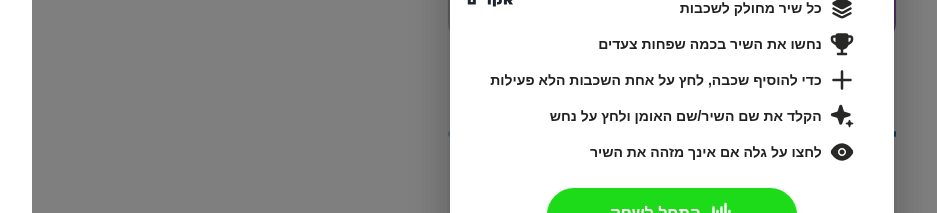
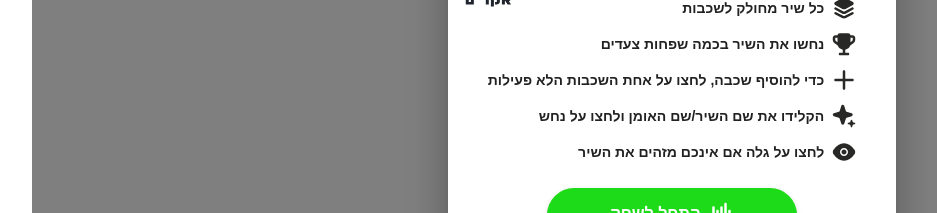
Before and after one commit to dor29494/Bandle-clone, a React (Create React App) app: page /daily in a window 1280 px wide. Both pictures are taken after a click on the button "הסבר על המשחק". Shown: the part 305-518 px from the top of the page, without its empty margins (283-1220 px from the left). Built offline with nearby package versions, Linux system fonts and the light colour scheme.

Commit message:
text changes before baba

```diff
--- a/src/Components/HowToPlay/HowToPlay.js
+++ b/src/Components/HowToPlay/HowToPlay.js
@@ -135,7 +135,7 @@ function HowToPlay({ open, onClose }) {
                 </svg>
               </Box>
               <Box color={"282827"} fontSize={"14px"} fontWeight={"600"}>
-                כדי להוסיף שכבה, לחץ על אחת השכבות הלא פעילות
+                כדי להוסיף שכבה, לחצו על אחת השכבות הלא פעילות
               </Box>
             </Box>
             <Box
@@ -163,7 +163,7 @@ function HowToPlay({ open, onClose }) {
                 </svg>
               </Box>
               <Box color={"282827"} fontSize={"14px"} fontWeight={"600"}>
-                הקלד את שם השיר/שם האומן ולחץ על נחש
+                הקלידו את שם השיר/שם האומן ולחצו על נחש
               </Box>
             </Box>
             <Box
@@ -193,7 +193,7 @@ function HowToPlay({ open, onClose }) {
                 </svg>
               </Box>
               <Box color={"282827"} fontSize={"14px"} fontWeight={"600"}>
-                לחצו על גלה אם אינך מזהה את השיר
+                לחצו על גלה אם אינכם מזהים את השיר
               </Box>
             </Box>
           </Box>
```
